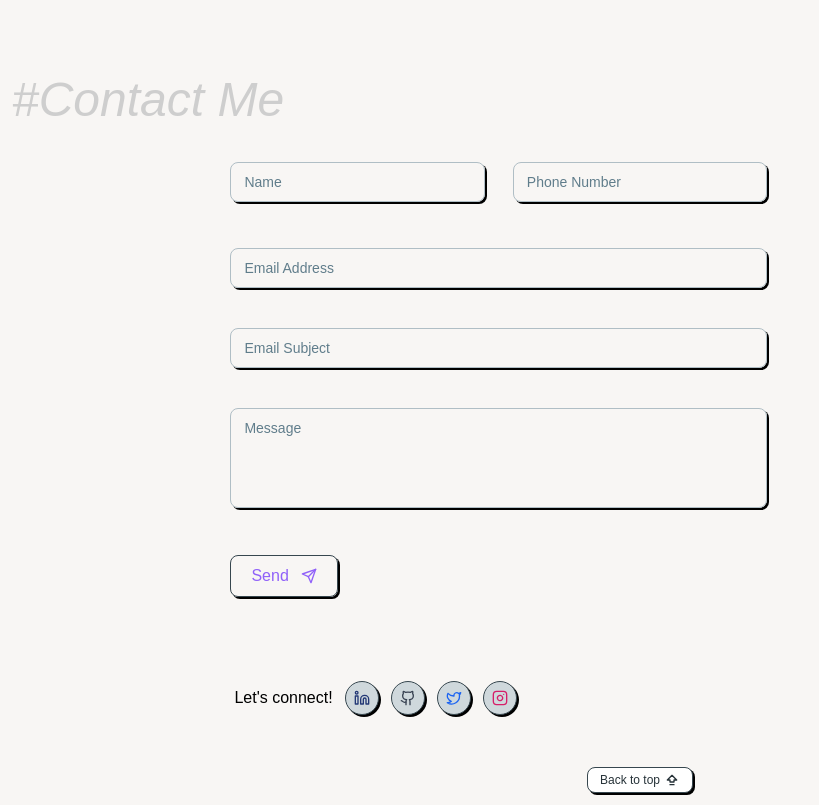
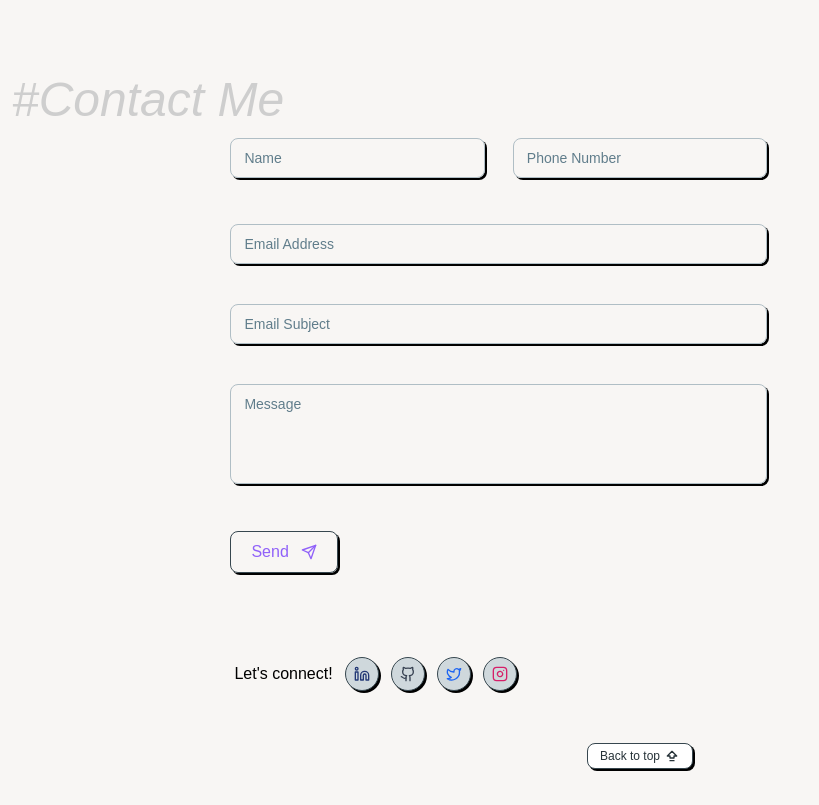
Before and after one commit to IshThumber/Ish-Portfolio, a React (Create React App) app: page / in a window 1280 px wide. Shown: the part 2620-3425 px from the top of the page, without its empty margins (0-819 px from the left). After the commit the page ends 3401 px from the top, so only its background shows below. Built offline with nearby package versions, Linux system fonts and the light colour scheme; a web font is replaced by a local one.

Commit message:
changes1

```diff
--- a/src/sections/Contact.js
+++ b/src/sections/Contact.js
@@ -17,8 +17,8 @@ const Contact = () => {
         <Heading name="#Contact Me" />
 
         <div className="flex flex-col justify-center items-center -mt-5">
-          <div className=" w-4/5 py-10 items-center sm:justify-center flex flex-col">
-            <div className="grid grid-cols-2 sm:grid-cols-3 grid-rows-2 gap-7 w-4/5 justify-center items-center">
+          <div className="w-4/5 py-10 items-center sm:justify-center flex flex-col">
+            <div className="-mt-6 grid grid-cols-2 sm:grid-cols-3 grid-rows-2 gap-7 w-4/5 justify-center items-center">
               <div className="col-span-2 sm:col-span-1">
                 <Input
                   className="shadowButton rounded-lg col-span-2 text-purple-500"
```
